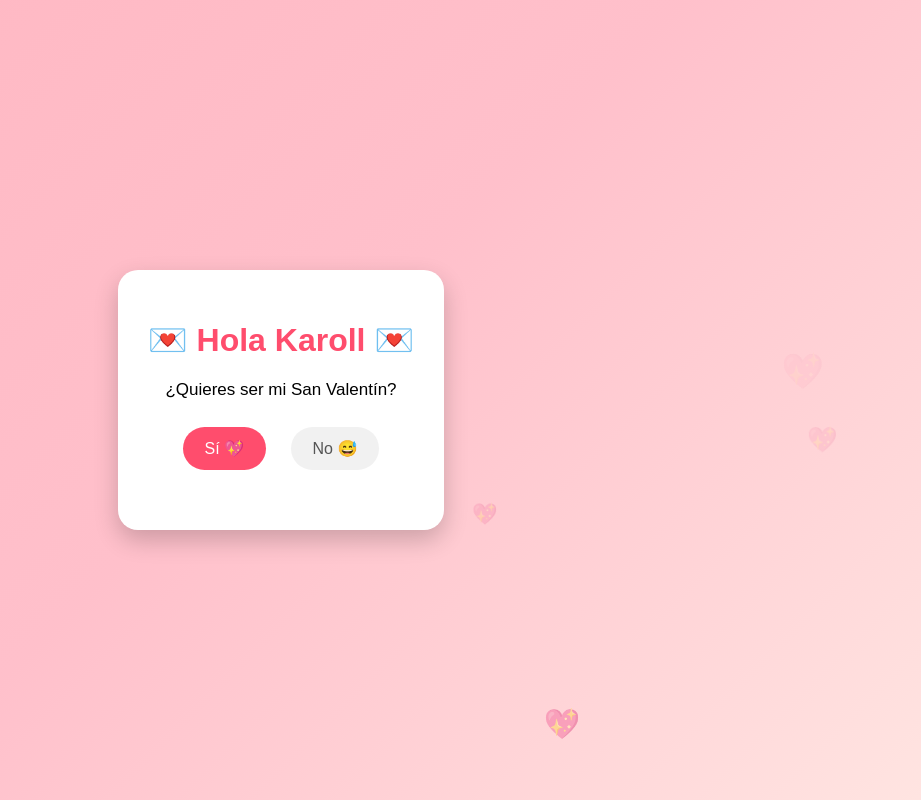
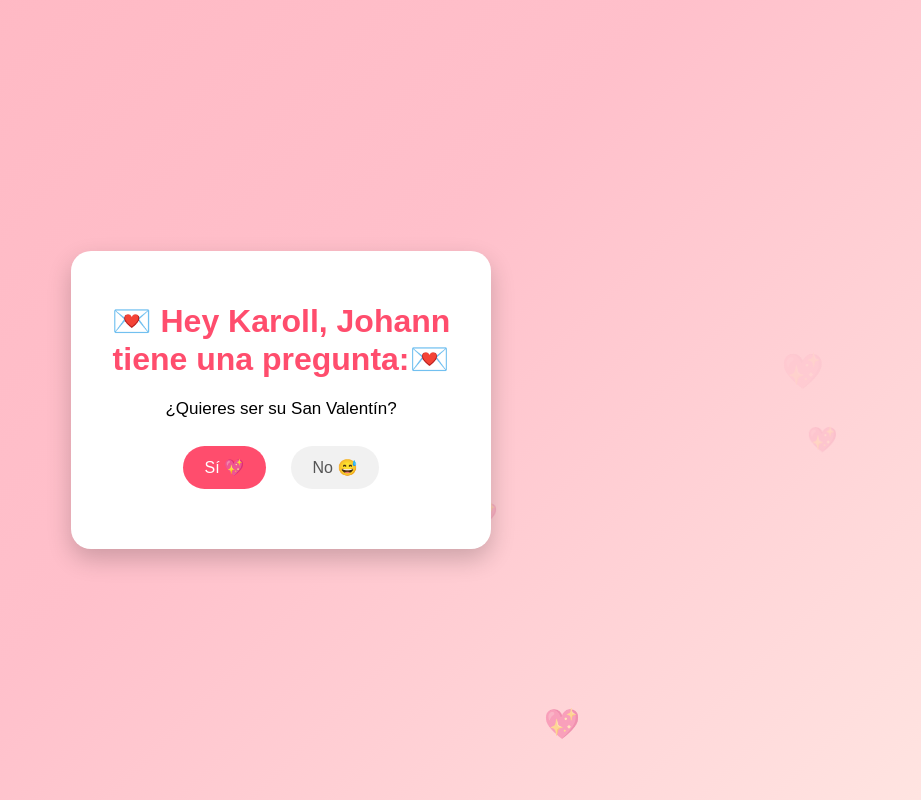
Before and after one commit to rockymotas25-maker/San-valentin, a plain HTML site: page index.html in a window 1280 px wide. Shown: the top 800 px of the page, without its empty margins (359-1280 px from the left). Drawn offline with Linux system fonts and the light colour scheme.

Commit message:
Add files via upload

```diff
--- a/index.html
+++ b/index.html
@@ -99,8 +99,8 @@
 <body>
 
 <div class="card">
-    <h1>💌 Hola Karoll 💌</h1>
-    <p>¿Quieres ser mi San Valentín?</p>
+    <h1>💌 Hey Karoll, Johann tiene una pregunta:💌</h1>
+    <p>¿Quieres ser su San Valentín?</p>
 
     <button class="yes" onclick="respuestaSi()">Sí 💖</button>
     <button class="no" id="btnNo">No 😅</button>
@@ -111,7 +111,7 @@
 <script>
     function respuestaSi() {
         document.getElementById("respuesta").innerHTML = `
-            🥰 Te quiero mucho, prepárate que te voy a llevar a cenar 🍽️💖<br><br>
+            🥰 Te amo mucho, prepárate que te voy a llevar a cenar 🍽️💖<br><br>
             📅 <strong>14 de febrero</strong><br>
             ⏰ <strong>2:00 pm</strong><br>
             <img src="https://media.giphy.com/media/MDJ9IbxxvDUQM/giphy.gif" alt="Osito tierno">
```
